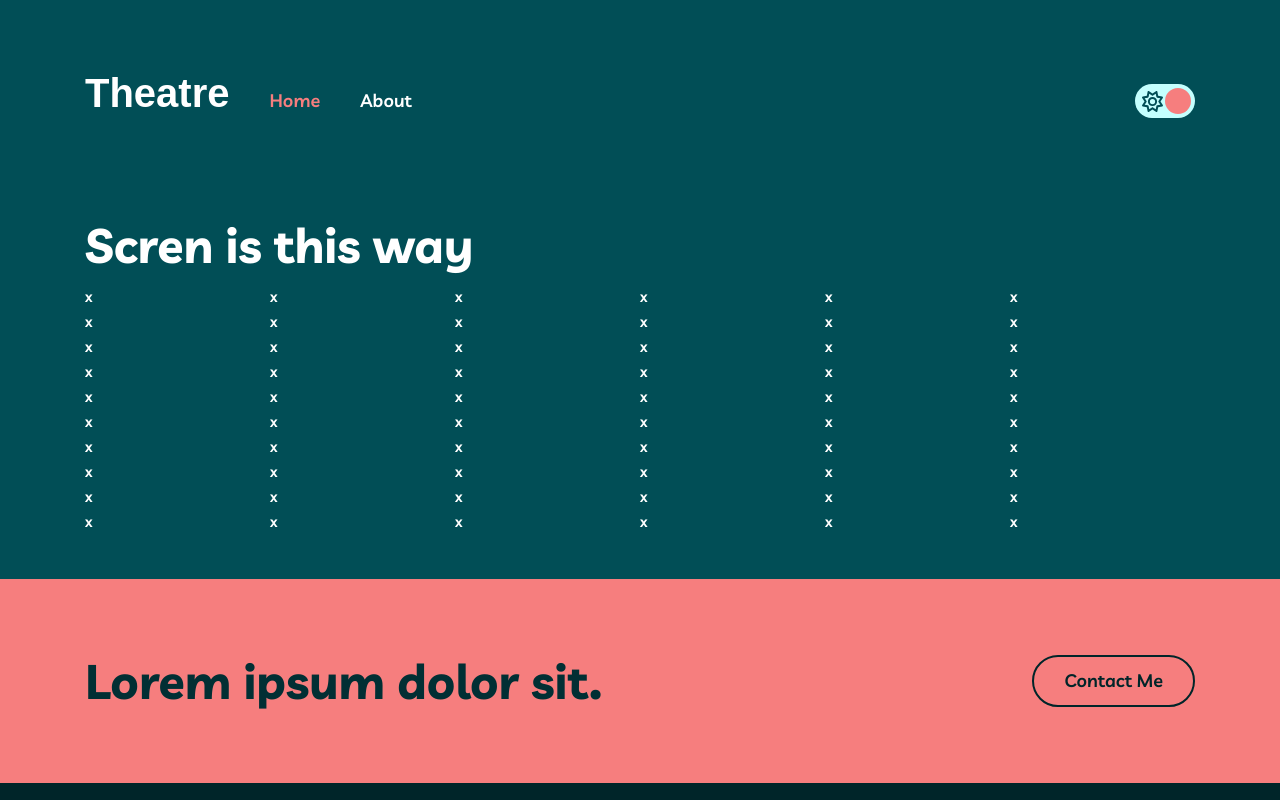
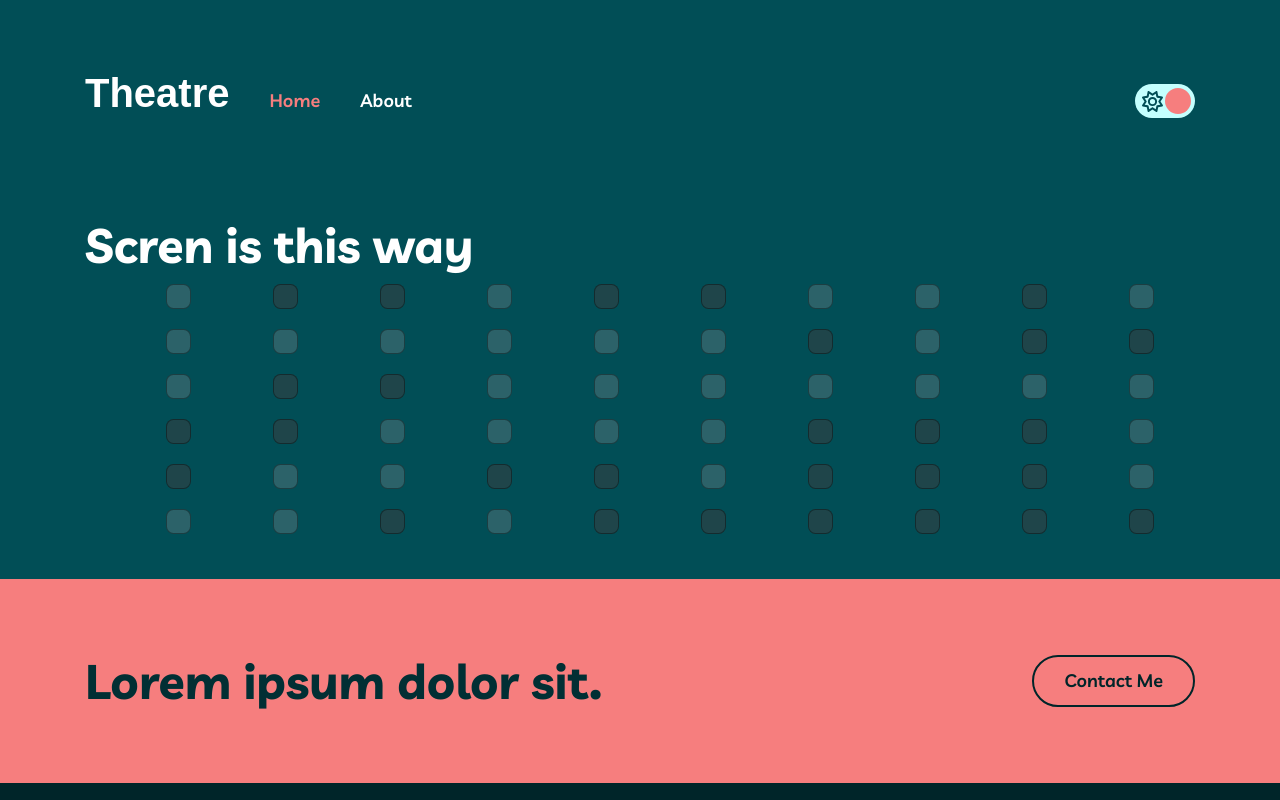
Before and after one commit to MorMarzan/theatre, a React (Vite) app: page / in a window 1280 px wide. Shown: the top 800 px of the page. Built offline with nearby package versions, Linux system fonts and the light colour scheme; a web font is replaced by a local one.

Commit message:
Add seat styling

```diff
--- a/src/assets/styles/cmps/_seat-list.scss
+++ b/src/assets/styles/cmps/_seat-list.scss
@@ -2,5 +2,12 @@
     padding: 0;
     list-style-type: none;
     display: grid;
-    grid-auto-flow: column;
+    gap: 20px;
+
+    .row {
+        display: grid;
+        grid-auto-flow: column;
+        justify-items: center;
+        list-style-type: none;
+    }
 }
--- /dev/null
+++ b/src/assets/styles/cmps/_seat-preview.scss
@@ -0,0 +1,11 @@
+.seat-preview {
+    width: 25px;
+    height: 25px;
+    background-color: var(--clrSecondary1);
+    border-radius: calc($border-radius / 4);
+    border: 1px solid rgba(0, 0, 0, 0.368);
+
+    &.reserved {
+        filter: brightness(70%)
+    }
+}
--- a/src/assets/styles/main.scss
+++ b/src/assets/styles/main.scss
@@ -18,3 +18,4 @@
 @import "cmps/app-footer";
 @import "cmps/switch-btn";
 @import "cmps/seat-list";
+@import "cmps/seat-preview";
--- a/src/cmps/SeatList.jsx
+++ b/src/cmps/SeatList.jsx
@@ -4,13 +4,13 @@ export function SeatList({ seats }) {
     return (
         <ul className='seat-list'>
             {seats.map((seatRows, idx) =>
-                <div className="row" key={`row-${idx}`}>{
+                <ul className="row" key={`row-${idx}`}>{
                     seatRows.map(seat =>
                         <li key={seat._id}>
                             <SeatPreveiw seat={seat} />
                         </li>
                     )}
-                </div>
+                </ul>
             )}
         </ul>
     )
--- a/src/cmps/SeatPreveiw.jsx
+++ b/src/cmps/SeatPreveiw.jsx
@@ -1,8 +1,10 @@
 
 export function SeatPreveiw({ seat }) {
+
+    const reservedClass = seat.isReserved ? 'reserved' : ''
+
     return (
-        <article className="seat-preview">
-            <p>x</p>
+        <article className={`seat-preview ${reservedClass}`}>
         </article>
     )
 }
```
